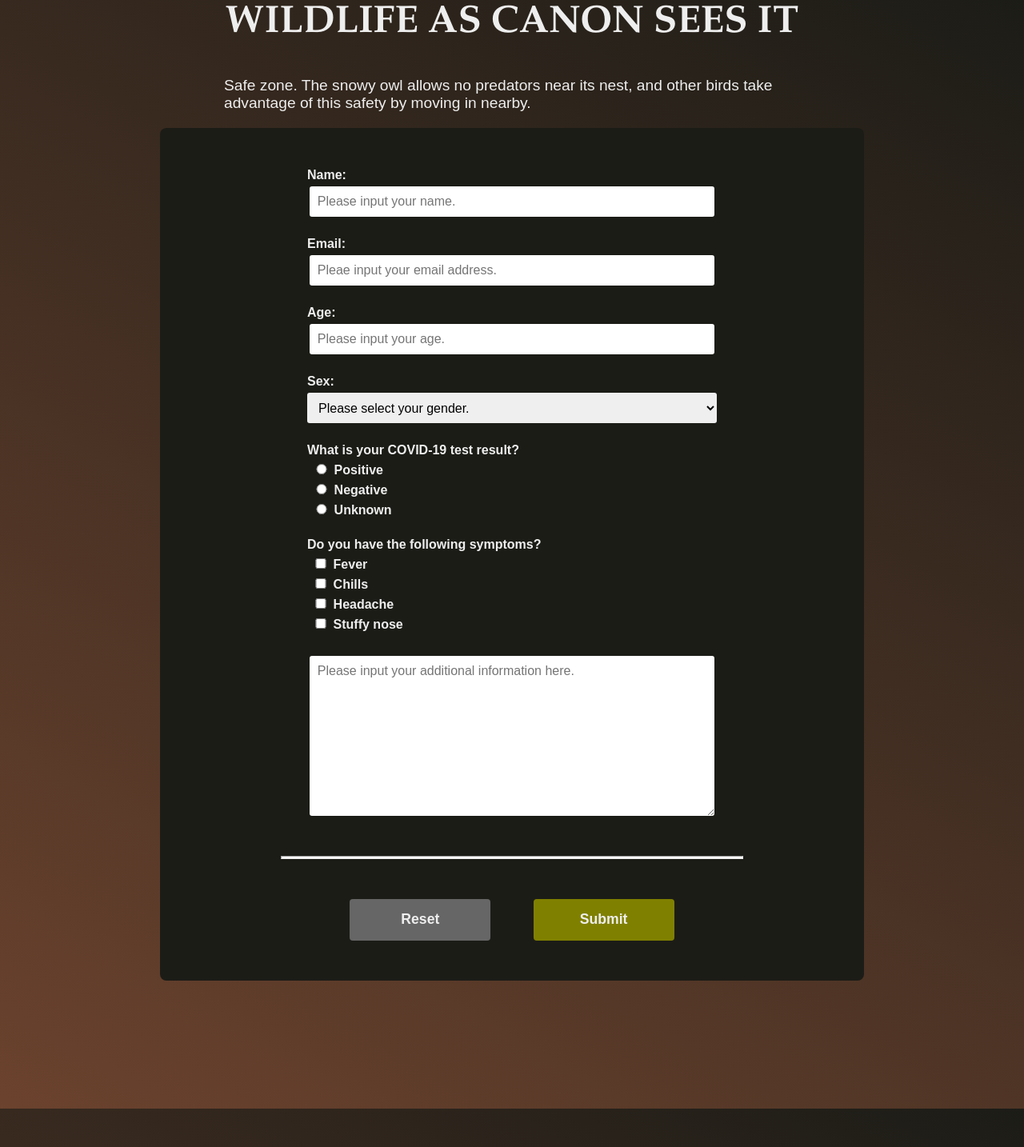
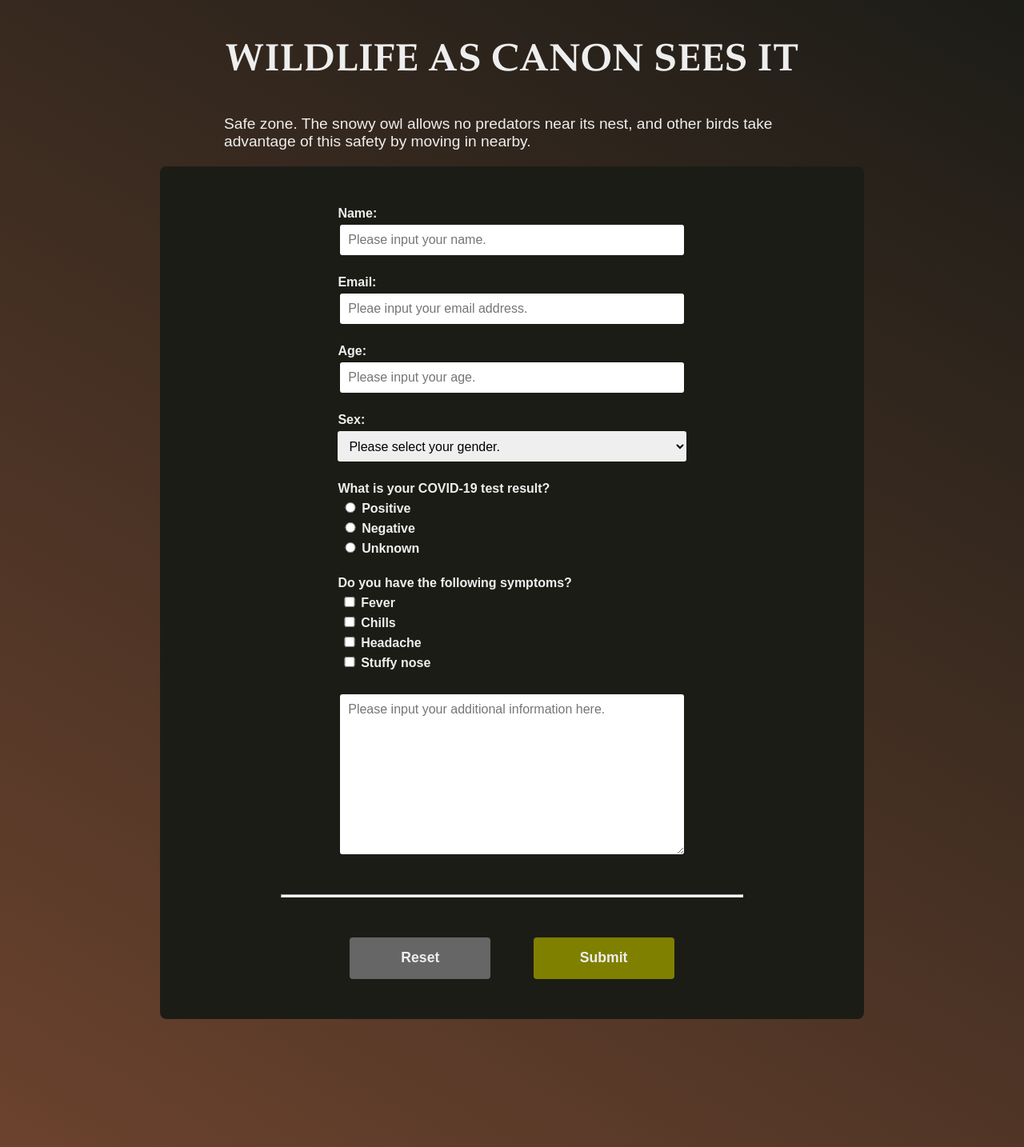
Before and after one commit to terrencekhng/hyaocuk.github.io, a Jekyll site: the page Freecodecamp/Responsive design/challenge_2/index.html, which Jekyll copies as it is, in a window 1280 px wide. Shown: the whole page at 80% size. Built offline with Jekyll 4.4.1, drawn with Linux system fonts in a browser that asks for light colours.

Commit message:
Add viewport meta data

```diff
--- a/Freecodecamp/Responsive design/challenge_2/index.css
+++ b/Freecodecamp/Responsive design/challenge_2/index.css
@@ -19,6 +19,7 @@
   justify-content: center;
   flex-direction: column;
   align-items: center;
+  margin-top: 3em;
 }
 
 #title {
@@ -37,12 +38,12 @@
   font-size: 1em;
   display: block;
   font-weight: 900;
-  width: 100%;
+  width: 85%;
 }
 
 input, select, textarea {
   margin-top: 5px;
-  width: 95%;
+  width: 80%;
   max-width: 700px;
   border: none;
   padding: 10px 10px;
@@ -55,7 +56,7 @@
 /* specific control style */
 select {
   height: 38px;
-  width: 100%;
+  width: 85%;
   max-width: 720px;
 }
 
@@ -70,6 +71,7 @@
   display: flex;
   flex-direction: row;
   justify-content: space-evenly;
+  align-items: center;
 }
 
 .button {
@@ -159,8 +161,19 @@
 
 @media screen and (max-width: 800px) {
   #form-div {
-    width: 95%;
+    width: 98%;
     margin-bottom: 1em;
     padding: 50px 10px;
   }
 }
+
+@media screen and (max-width: 500px) {
+  .submit-div {
+    flex-direction: column;
+    height: 8em;
+    justify-content: space-between;
+  }
+  .button {
+    max-width: 5em;
+  }
+}
--- a/Freecodecamp/Responsive design/challenge_2/index.html
+++ b/Freecodecamp/Responsive design/challenge_2/index.html
@@ -1,6 +1,7 @@
 <!DOCTYPE html>
 <html>
   <head>
+    <meta name="viewport" content="width=device-width,initial-scale=1">
     <link rel="stylesheet" type="text/css" href="./index.css">
   <title></title>
 </head>
```
